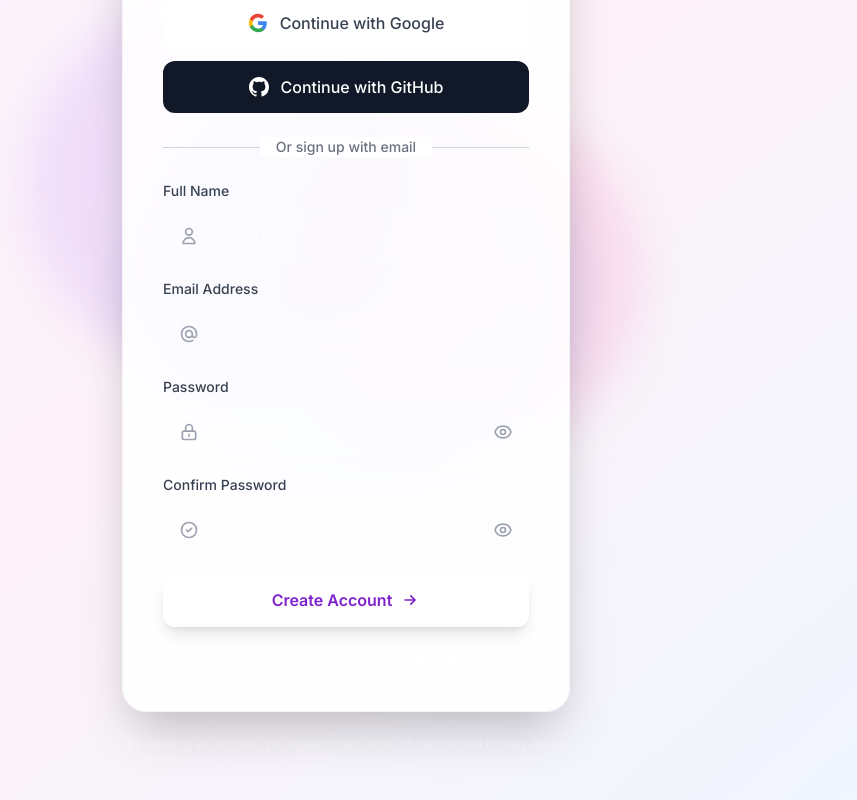
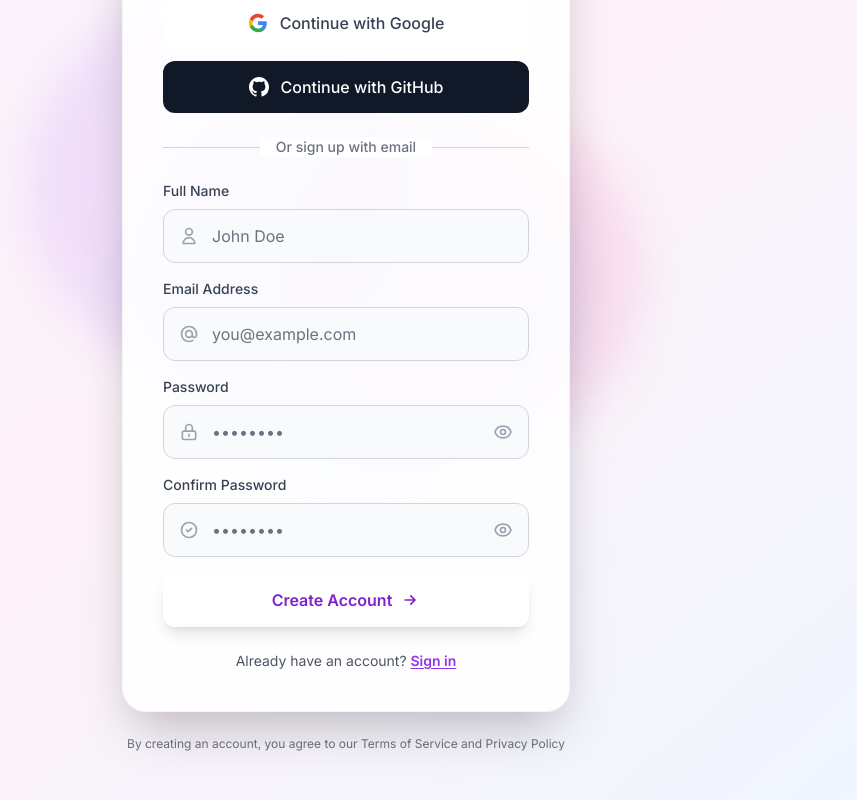
Before and after one commit to StarkShelby/Ai-Resume-Builder, a Next.js app in the folder frontend/: page /signup in a window 1280 px wide. Shown: the part 286-1086 px from the top of the page, without its empty margins (294-1151 px from the left). Built offline with nearby package versions, Linux system fonts and the light colour scheme.

Commit message:
bug fixes

```diff
--- a/frontend/app/login/page.tsx
+++ b/frontend/app/login/page.tsx
@@ -118,7 +118,7 @@ export default function LoginPage() {
                 </label>
                 <div className="relative">
                   <div className="absolute inset-y-0 left-0 pl-4 flex items-center pointer-events-none">
-                    <svg className="h-5 w-5 text-white/50" fill="none" stroke="currentColor" viewBox="0 0 24 24">
+                    <svg className="h-5 w-5 text-gray-400" fill="none" stroke="currentColor" viewBox="0 0 24 24">
                       <path strokeLinecap="round" strokeLinejoin="round" strokeWidth={2} d="M16 12a4 4 0 10-8 0 4 4 0 008 0zm0 0v1.5a2.5 2.5 0 005 0V12a9 9 0 10-9 9m4.5-1.206a8.959 8.959 0 01-4.5 1.207" />
                     </svg>
                   </div>
@@ -142,7 +142,7 @@ export default function LoginPage() {
                 </label>
                 <div className="relative">
                   <div className="absolute inset-y-0 left-0 pl-4 flex items-center pointer-events-none">
-                    <svg className="h-5 w-5 text-white/50" fill="none" stroke="currentColor" viewBox="0 0 24 24">
+                    <svg className="h-5 w-5 text-gray-400" fill="none" stroke="currentColor" viewBox="0 0 24 24">
                       <path strokeLinecap="round" strokeLinejoin="round" strokeWidth={2} d="M12 15v2m-6 4h12a2 2 0 002-2v-6a2 2 0 00-2-2H6a2 2 0 00-2 2v6a2 2 0 002 2zm10-10V7a4 4 0 00-8 0v4h8z" />
                     </svg>
                   </div>
--- a/frontend/app/signup/page.tsx
+++ b/frontend/app/signup/page.tsx
@@ -164,7 +164,7 @@ export default function SignupPage() {
                     name="name"
                     type="text"
                     required
-                    className="block w-full pl-12 pr-4 py-3.5 bg-white/10 border border-white/20 rounded-xl text-white placeholder-white/50 focus:outline-none focus:ring-2 focus:ring-white/50 focus:border-transparent transition-all duration-200"
+                    className="block w-full pl-12 pr-4 py-3.5 bg-gray-50 border border-gray-300 rounded-xl text-gray-900 placeholder-gray-500 focus:outline-none focus:ring-2 focus:ring-purple-500 focus:border-transparent transition-all duration-200"
                     placeholder="John Doe"
                     value={formData.name}
                     onChange={(e) => setFormData({ ...formData, name: e.target.value })}
@@ -188,7 +188,7 @@ export default function SignupPage() {
                     name="email"
                     type="email"
                     required
-                    className="block w-full pl-12 pr-4 py-3.5 bg-white/10 border border-white/20 rounded-xl text-white placeholder-white/50 focus:outline-none focus:ring-2 focus:ring-white/50 focus:border-transparent transition-all duration-200"
+                    className="block w-full pl-12 pr-4 py-3.5 bg-gray-50 border border-gray-300 rounded-xl text-gray-900 placeholder-gray-500 focus:outline-none focus:ring-2 focus:ring-purple-500 focus:border-transparent transition-all duration-200"
                     placeholder="you@example.com"
                     value={formData.email}
                     onChange={(e) => setFormData({ ...formData, email: e.target.value })}
@@ -212,7 +212,7 @@ export default function SignupPage() {
                     name="password"
                     type={showPassword ? "text" : "password"}
                     required
-                    className="block w-full pl-12 pr-12 py-3.5 bg-white/10 border border-white/20 rounded-xl text-white placeholder-white/50 focus:outline-none focus:ring-2 focus:ring-white/50 focus:border-transparent transition-all duration-200"
+                    className="block w-full pl-12 pr-12 py-3.5 bg-gray-50 border border-gray-300 rounded-xl text-gray-900 placeholder-gray-500 focus:outline-none focus:ring-2 focus:ring-purple-500 focus:border-transparent transition-all duration-200"
                     placeholder="••••••••"
                     value={formData.password}
                     onChange={(e) => setFormData({ ...formData, password: e.target.value })}
@@ -238,13 +238,13 @@ export default function SignupPage() {
                 {formData.password && (
                   <div className="mt-2">
                     <div className="flex items-center gap-2 mb-1">
-                      <div className="flex-1 h-1.5 bg-white/20 rounded-full overflow-hidden">
+                      <div className="flex-1 h-1.5 bg-gray-200 rounded-full overflow-hidden">
                         <div
                           className={`h-full ${passwordStrength.color} transition-all duration-300`}
                           style={{ width: `${(passwordStrength.strength / 5) * 100}%` }}
                         ></div>
                       </div>
-                      <span className="text-xs text-white/80 font-medium">{passwordStrength.label}</span>
+                      <span className="text-xs text-gray-600 font-medium">{passwordStrength.label}</span>
                     </div>
                   </div>
                 )}
@@ -266,7 +266,7 @@ export default function SignupPage() {
                     name="confirmPassword"
                     type={showConfirmPassword ? "text" : "password"}
                     required
-                    className="block w-full pl-12 pr-12 py-3.5 bg-white/10 border border-white/20 rounded-xl text-white placeholder-white/50 focus:outline-none focus:ring-2 focus:ring-white/50 focus:border-transparent transition-all duration-200"
+                    className="block w-full pl-12 pr-12 py-3.5 bg-gray-50 border border-gray-300 rounded-xl text-gray-900 placeholder-gray-500 focus:outline-none focus:ring-2 focus:ring-purple-500 focus:border-transparent transition-all duration-200"
                     placeholder="••••••••"
                     value={formData.confirmPassword}
                     onChange={(e) => setFormData({ ...formData, confirmPassword: e.target.value })}
@@ -320,9 +320,9 @@ export default function SignupPage() {
 
             {/* Footer */}
             <div className="mt-6 text-center">
-              <p className="text-white/80 text-sm">
+              <p className="text-gray-600 text-sm">
                 Already have an account?{" "}
-                <Link href="/login" className="font-semibold text-white hover:text-white/90 underline underline-offset-2 transition-colors">
+                <Link href="/login" className="font-semibold text-purple-600 hover:text-purple-700 underline underline-offset-2 transition-colors">
                   Sign in
                 </Link>
               </p>
@@ -330,7 +330,7 @@ export default function SignupPage() {
           </div>
 
           {/* Additional Info */}
-          <p className="mt-6 text-center text-white/60 text-xs">
+          <p className="mt-6 text-center text-gray-500 text-xs">
             By creating an account, you agree to our Terms of Service and Privacy Policy
           </p>
         </div>
```
